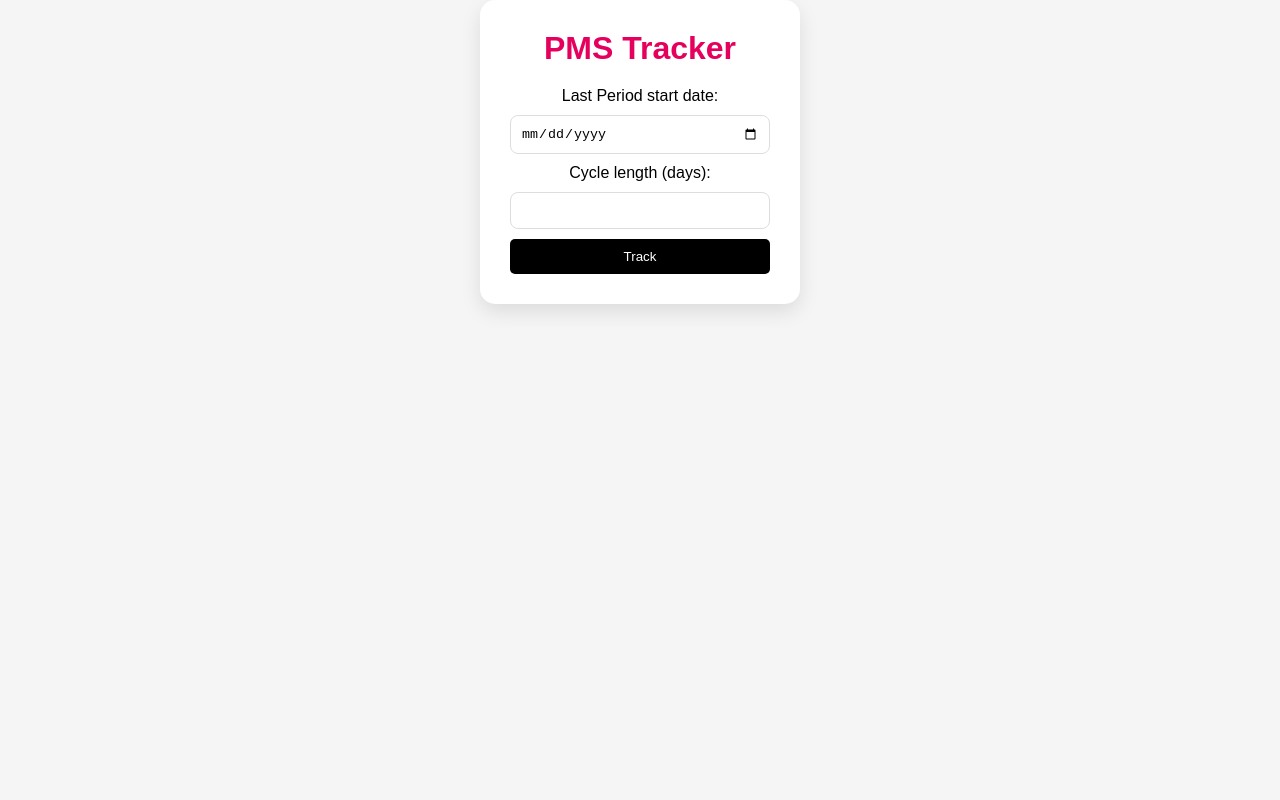
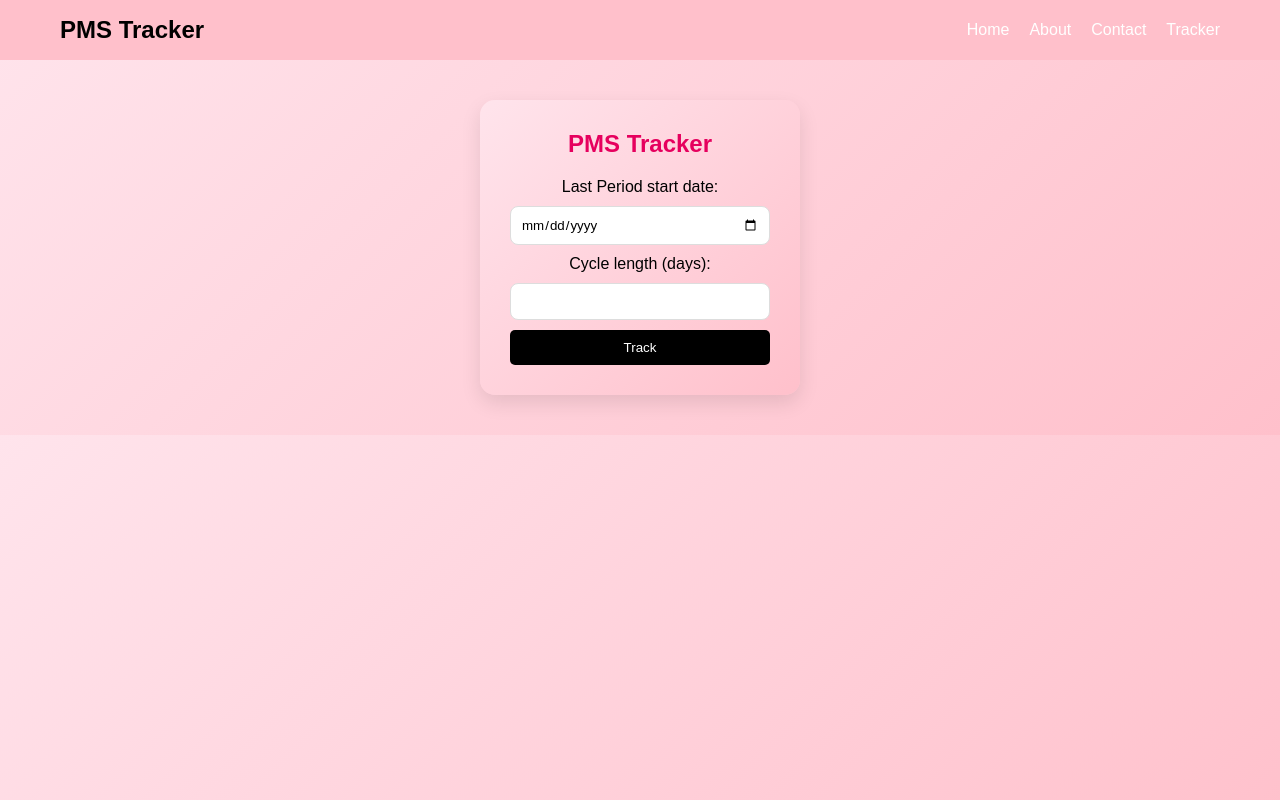
Before and after one commit to keisha2705/personal-project, a plain HTML site: page Tracker.html in a window 1280 px wide. Drawn offline with Linux system fonts and the light colour scheme.

Commit message:
next commit

```diff
--- a/Tracker.html
+++ b/Tracker.html
@@ -6,7 +6,24 @@
     <link rel="stylesheet" href="styles.css">
     <title>Document</title>
 </head>
-<body class="tracker">
+<body>
+     <div class="navbar">
+    <section>
+        <h1 class="header">PMS Tracker</h1>
+    </section>
+    <section >
+    <nav>
+        <ul class="nav-links">
+            <li><a href="index.html">Home</a></li>
+            <li><a href="About.html">About</a></li>
+            <li><a href="contact.html">Contact</a></li>
+            <li><a href="Tracker.html">Tracker</a></li>
+
+        </ul>
+    </nav>
+    </section>
+</div>
+<section class="tracker">
     <div class="container">
         <h1 class="form">PMS Tracker</h1>
         <label>Last Period start date:</label>
@@ -19,5 +36,6 @@
     <div id="result"></div>
     </div>
 <script src="script.js"></script>
+</section>
 </body>
 </html>
--- a/styles.css
+++ b/styles.css
@@ -2,6 +2,7 @@
     padding:0;
     margin:0;
     box-sizing: border-box;
+    font-family: Arial, sans-serif;
 }
 
 
@@ -39,7 +40,7 @@
 
 /* BODY */
 body{
-  background-color: whitesmoke;
+  background: linear-gradient(135deg, #ffe4ec, #ffc0cb);
   font-family: Arial, sans-serif;
 }
 
@@ -111,7 +112,7 @@ section {
 }
 
 /* DELAY ANIMATION */
-.second {
+body {
   animation-delay: 0.2s;
 }
 
@@ -135,7 +136,6 @@ section {
   box-shadow: 0 12px 25px rgba(255,105,180,0.4);
 }
 
-/* TEXT */
 .first h2, .second h2, .third h2 {
   color: #e6005e;
   margin-bottom: 10px;
@@ -175,12 +175,11 @@ footer{
 
 
 .container {
-  background: white;
+    background: linear-gradient(135deg, #ffe4ec, #ffc0cb);
   padding: 30px;
   border-radius: 15px;
   width: 320px;
   text-align: center;
-
   box-shadow: 0 8px 20px rgba(0,0,0,0.1);
 }
 
@@ -194,10 +193,8 @@ input, textarea {
   width: 100%;
   padding: 10px;
   margin: 10px 0;
-
   border: 1px solid #ddd;
   border-radius: 8px;
-
   outline: none;
   transition: 0.3s;
 }
@@ -251,14 +248,18 @@ button:hover {
     display:flex ;
     justify-content: center;
     align-items: center;
+
 }
 .noti{
+     display: flex;
+     justify-content: center;
     background-color: whitesmoke;
     padding: 20px;
 }
 
 button:hover{
     background-color: #e6005e;
+    border-width: 40px;
 }
 
 
@@ -266,14 +267,11 @@ button:hover{
 .about {
   background: linear-gradient(135deg, #ffe4ec, #ffc0cb);
   min-height: 100vh;
-
   display: flex;
   justify-content: center;
   align-items: center;
-
   flex-direction: column;
   text-align: center;
-
   padding: 40px;
 }
 
```
Also changed, not shown: Thankyou.html (+1 -0 lines), contact.html (+5 -2 lines).
